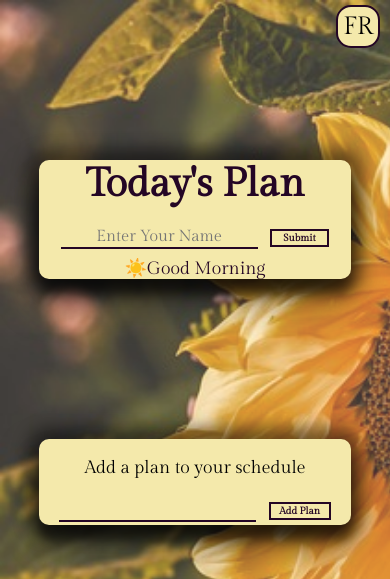
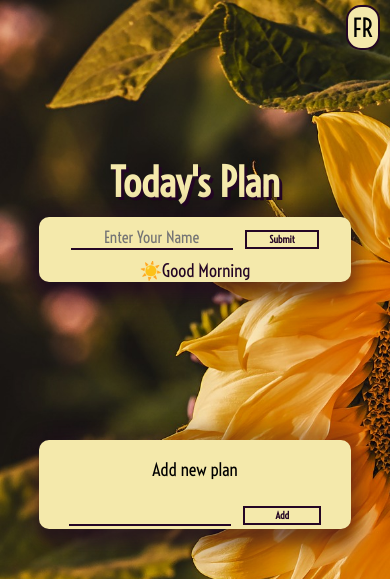
Before and after one commit to emmafattori/project-5, a React (Create React App) app: page / in a window 390 px wide. Shown: the top 579 px of the page. Built offline with nearby package versions, Linux system fonts and the light colour scheme; no server answers; the database is empty.

Commit message:
better styling, refactored FR toggle code

```diff
--- a/public/index.html
+++ b/public/index.html
@@ -25,7 +25,7 @@
       Learn how to configure a non-root public URL by running `npm run build`.
     -->
 	<script src="https://kit.fontawesome.com/6991129e19.js" crossorigin="anonymous"></script>
-	<link href="https://fonts.googleapis.com/css?family=Gilda+Display&display=swap" rel="stylesheet">
+	<link href="https://fonts.googleapis.com/css?family=Voltaire&display=swap" rel="stylesheet">
     <title>Today's Plan</title>
   </head>
   <body>
--- a/src/App.css
+++ b/src/App.css
@@ -9,7 +9,7 @@ article,aside,details,figcaption,figure,footer,header,hgroup,nav,section,summary
 
 #root {
   text-align: center;
-  background-image: url(../src/assets/sunflower2soft.png);
+  background-image: url(../src/assets/sunflower2.jpg);
 background-size: cover;
 height: 100vh;
 
@@ -20,7 +20,7 @@ height: 100vh;
 	height: 100vh;
   	font-size: calc(10px + 2vmin);
   	color: black;
-  	font-family: 'Gilda Display', serif;
+  	font-family: 'Voltaire', sans-serif;
 	  display: flex;
 	  flex-direction: column;
 	  justify-content: space-evenly;
@@ -35,32 +35,37 @@ height: 100vh;
 	padding: 5px;
 	background-color:#F4E9AB;
 	font-size: 25px;
-	font-family: 'Gilda Display', serif;
+	font-family: 'Voltaire', sans-serif;
 	border: none;
 	border-radius: 15px;
 	border: 2px solid #240625;
 }
 
-.french-button:hover{
+.french-button:hover, :focus{
 	background-color: #240625;
-	color: #F4E9AB;
-	box-shadow: 0 19px 38px rgba(0,0,0,0.54), 0 15px 12px rgba(0,0,0,0.44);
+	color: rgb(244, 233, 171);
+	box-shadow: 0 19px 38px rgba(36, 6, 37, 0.25), 0 15px 12px rgba(36, 6, 37, 0.25), 0 0 15px 12px rgba(36, 6, 37, 0.25);}
 
+.welcome-component{
+	width: 100%;
 }
 
 h1{
 	margin: 0;
 	padding: 0;
 	text-align: center;
-	color: #240625;
+	color: #F4E9AB;
 	font-size: 50px;
+	text-shadow: 3px 3px rgb(36, 6, 37);
+
 }
 .enter-name{
 	background-color:#F4E9AB;
 	width: 80%;
+	margin: 0 auto;
 	border: none;
 	text-align: center;
-	box-shadow: 0 19px 38px rgba(0,0,0,0.54), 0 15px 12px rgba(0,0,0,0.44), 0 0 15px 12px rgba(0,0,0,0.44);
+	box-shadow: 0 19px 38px rgba(36, 6, 37, 0.25), 0 15px 12px rgba(36, 6, 37, 0.25), 0 0 15px 12px rgba(36, 6, 37, 0.25);
 	border-radius: 10px;
 	position: relative;
 
@@ -81,8 +86,11 @@ h1{
 	margin-left: 5%;
 }
 
-.plan-item i:hover{
+.plan-item i:hover, :focus{
 	cursor: pointer;
+	background: #240625;
+	color: #F4E9AB;
+	box-shadow: 0 19px 38px rgba(36, 6, 37, 0.25), 0 15px 12px rgba(36, 6, 37, 0.25);
 }
 
 .enter-name form{
@@ -132,14 +140,14 @@ h1{
 	width: 80%;
 	border-radius: 10px;
 	text-align: center;
-	box-shadow: 0 19px 38px rgba(0,0,0,0.54), 0 15px 12px rgba(0,0,0,0.44), 0 0 15px 12px rgba(0,0,0,0.44);
+	box-shadow: 0 19px 38px rgba(36, 6, 37, 0.25), 0 15px 12px rgba(36, 6, 37, 0.25), 0 0 15px 12px rgba(36, 6, 37, 0.25);
 }
 
 .plan-result{
 	background-color: #F4E9AB;
 	width: 80%;
 	text-align: center;
-	box-shadow: 0 19px 38px rgba(0,0,0,0.54), 0 15px 12px rgba(0,0,0,0.44), 0 0 15px 12px rgba(0,0,0,0.44);
+	box-shadow: 0 19px 38px rgba(36, 6, 37, 0.25), 0 15px 12px rgba(36, 6, 37, 0.25), 0 0 15px 12px rgba(36, 6, 37, 0.25);
 	border-radius: 10px;
 }
 
@@ -164,14 +172,19 @@ h1{
 	font-weight: 800;
 	border: 2px solid #240625;
 	font-size: 16px;
-	font-family: 'Gilda Display', serif;
+	font-family: 'Voltaire', sans-serif;
 }
 
 .save-day:hover{
 	background: #240625;
 	color: #F4E9AB;
-	box-shadow: 0 19px 38px rgba(0,0,0,0.54), 0 15px 12px rgba(0,0,0,0.44);
+	box-shadow: 0 19px 38px rgba(36, 6, 37, 0.25), 0 15px 12px rgba(36, 6, 37, 0.25);
+}
 
+.save-day:focus{
+	background: #240625;
+	color: #F4E9AB;
+	box-shadow: 0 19px 38px rgba(36, 6, 37, 0.25), 0 15px 12px rgba(36, 6, 37, 0.25);
 }
 
 
@@ -186,7 +199,7 @@ h1{
 	}
 	.save-day{
 		font-size: 10px;
-		width: 20%;
+		width: 25%;
 	}
 
 
--- a/src/App.js
+++ b/src/App.js
@@ -14,26 +14,26 @@ class App extends Component {
 				userFirstName: '',
 				plansList: [],
 				userInput: '',
-				userLang: {
-					"welcome": {
-						"en": "Today's Plan",
-						"fr": "Plan du jour"
+				selectedLang: 'eng',
+				inputLabel: {
+
+					'eng' :{
+						title: "Today's Plan",
+						morning: "Good Morning",
+						submitName: "Submit",
+						newPlan: "Add new plan",
+						planButton: "Add",
+						langButton: "FR"
 					},
+					'fr': {
+						title: "Plan du Jour",
+						morning: "Bon Matin",
+						submitName: "Soumettre",
+						newPlan: "Ajouter un plan à votre journée",
+						planButton: "Ajouter",
+						langButton: "EN"
+			}
 
-					"good-morning": {
-						"en": "Good Morning",
-						"fr": "Bon Matin"
-					},
-
-					"new-plan": {
-						"en": "Add a plan to your schedule",
-						"fr": "Ajouter un plan à votre jour"
-					},
-
-					"add-button": {
-						"en": "Add Plan",
-						"fr": "Ajoutez"
-					}
 				}
 			};
 	}
@@ -98,7 +98,7 @@ class App extends Component {
 			})
 		} else {
 			const MySwal = withReactContent(Swal)
-			// user will get an alert if they have too many plans in one day.
+			// Error handling: user will get an alert if they have too many plans in one day.
 			MySwal.fire({
  				 onOpen: () => {
     				MySwal.clickConfirm()
@@ -115,27 +115,28 @@ class App extends Component {
 	}
 // Function to remove the item from the page & firebase if garbage can button is clicked
 	deleteItem = (event) => {
-		// console.log('delete', event.target.id)
 		const dbRef = firebase.database().ref();
 		dbRef.child(event.target.id).remove()
 	}
 
-		languageToggle = (event, idName) => {
+// Function to change the language based on the user's button click.
+	languageToggle = (event) => {
 		event.preventDefault()
-		// console.log('this is French now')
-		const frenchLabel = {
-			title: "Plan du Jour",
-			morning: "Bon Matin",
-			submitName: "Soumettre",
-			newPlan: "Ajouter un plan à votre journée",
-			planButton: "Ajouter",
-			langButton: "EN"
+		console.log('this is French now')
+
+		if(this.state.selectedLang === 'eng'){
+			this.setState({
+			selectedLang: 'fr'
+		})
+		} else{
+			this.setState({
+				selectedLang: 'eng'
+			})
 		}
 
-		document.getElementById('add').innerHTML = frenchLabel.newPlan;
-		document.getElementById('planButton').innerHTML = frenchLabel.planButton;
-		document.getElementById('langButton').innerHTML = frenchLabel.langButton;
-	}
+		}
+
+
 
 
 
@@ -146,25 +147,26 @@ class App extends Component {
 
     		<div className="app-container">
 				{/* Imported component "Good Morning" */}
-				<GoodMorning />
-				{/* Button for toggling French App */}
+				<GoodMorning selectedLang = {this.state.selectedLang}/>
 
-				<button onClick={this.languageToggle}className="french-button" id="langButton">FR</button>
+				{/* Button for toggling French Copy */}
 
+				<button onClick={this.languageToggle}className="french-button" id="langButton">{this.state.inputLabel[this.state.selectedLang].langButton}</button>
+
+				{/* Add new plan section */}
 				<div className="add-plan">
-
-
 					<p id="add">
-						Add a plan to your schedule</p>
+						{this.state.inputLabel[this.state.selectedLang].newPlan}</p>
 
 
 					  <form onSubmit={this.handlePlanSubmit}>
 					  <label htmlFor="planTitle"></label>
 					  <input className="text-input" id="planTitle" type="text" value={this.state.userInput} onChange={this.handleChangeTitle} autoComplete="off"/>
-					  <button id="planButton"className="save-day" type="submit">Add Plan</button>
+					  <button id="planButton"className="save-day" type="submit">{this.state.inputLabel[this.state.selectedLang].planButton}</button>
 				 	  </form>
 				</div>
 
+				{/* List of plans section */}
 				<div className="plan-result">
 					<ul>
 						{this.state.plansList.map( (planValue, i) => {
@@ -179,8 +181,6 @@ class App extends Component {
 					</ul>
 				</div>
 
-				{/* <button className="save-day" onClick={this.saveEntireDay}>Save</button> */}
-
     		</div>
 
   		);
--- a/src/GoodMorning.js
+++ b/src/GoodMorning.js
@@ -28,22 +28,27 @@ class GoodMorning extends Component {
 		})
 
 	}
-
-
 	render() {
 
 		return (
-			<div className="enter-name">
+			<div className="welcome-component">
 
 
-				<h1 id="title">Today's Plan</h1>
+				<h1 id="title">
+					{this.props.selectedLang === 'eng' ? 'Today\'s Plan' : "Plan du Jour"}
+				</h1>
 
-				<form onSubmit={this.handleSubmitName} >
-					<input className="text-input"type="text" name="name" id="name" placeholder="Enter Your Name"
-					value={this.state.userFirstName} onChange={this.handleNameChange} autoComplete="off"/>
-					<input className = "save-day" type="submit" value="Submit"/>
-				</form>
-				<p><span className="aria-label"role="img" alt="emoji of sun">☀️</span>Good Morning {this.state.nameOnPage} </p>
+				<div className="enter-name">
+					<form onSubmit={this.handleSubmitName} >
+						<input className="text-input"type="text" name="name" id="name" placeholder="Enter Your Name"
+						value={this.state.userFirstName} onChange={this.handleNameChange} autoComplete="off"/>
+						<input className = "save-day" type="submit" value="Submit"/>
+					</form>
+					<p>
+						<span className="aria-label"role="img" alt="emoji of sun">☀️</span>
+						{this.props.selectedLang === 'eng' ? 'Good Morning ' : 'Bon Matin '}{this.state.nameOnPage}
+					</p>
+				</div>
 			</div>
 		);
 	}
```
Also changed, not shown: src/assets/sun-rays-250x263.jpg (added).
